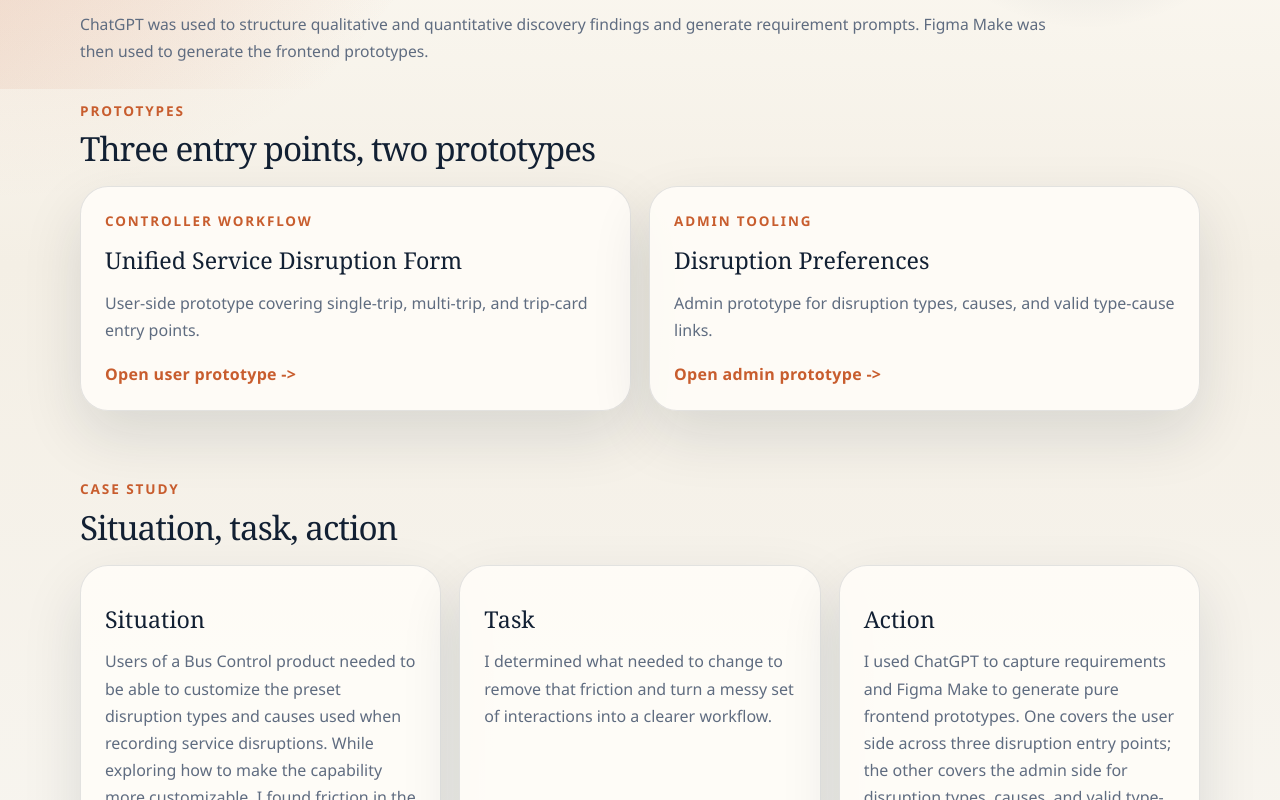
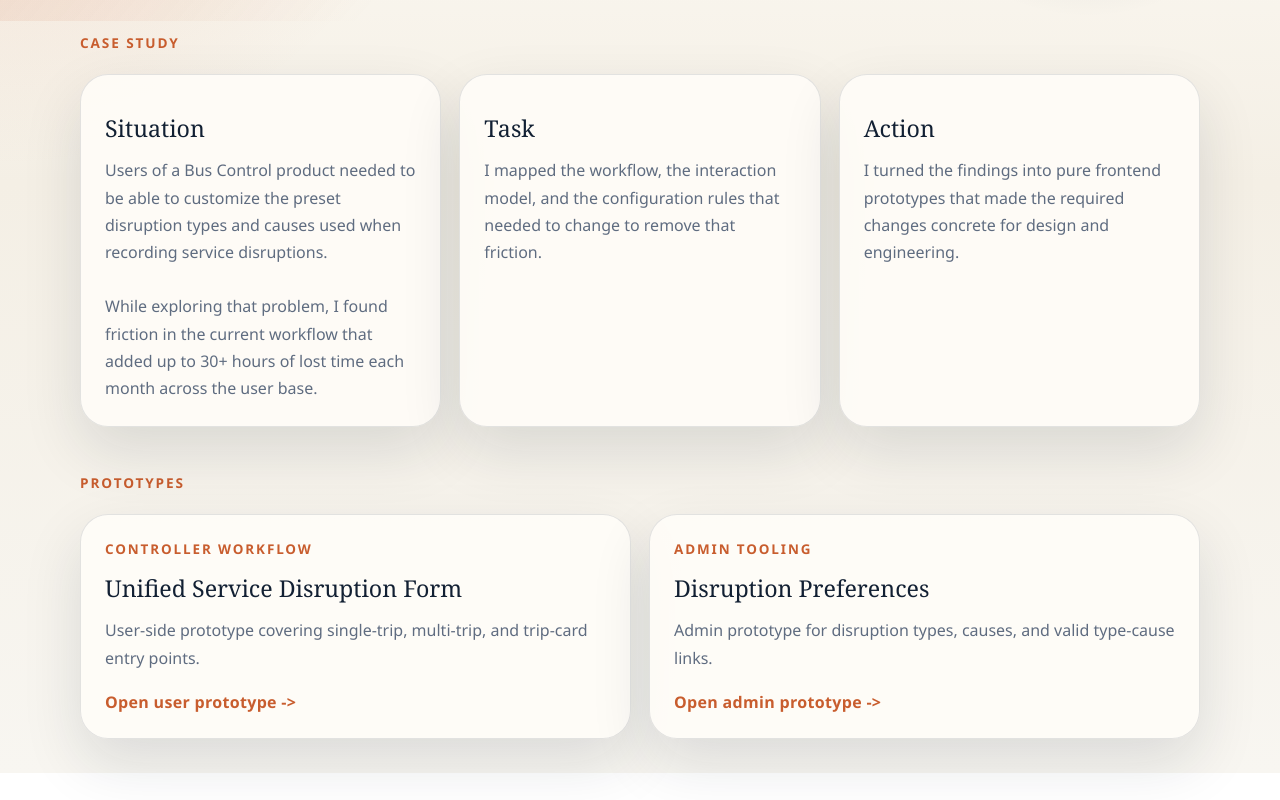
Before and after one commit to jamesfconway/disruptions-example, a React (Vite) app: page / in a window 1280 px wide. Shown: the part 300-1100 px from the top of the page. After the commit the page ends 1073 px from the top, so only its background shows below. Built offline with nearby package versions, Linux system fonts and the light colour scheme.

Commit message:
Tighten showcase landing structure

```diff
--- a/src/App.tsx
+++ b/src/App.tsx
@@ -19,18 +19,26 @@ const navItems: NavItem[] = [
 const storyBlocks = [
   {
     title: "Situation",
-    body:
-      "Users of a Bus Control product needed to be able to customize the preset disruption types and causes used when recording service disruptions. While exploring how to make the capability more customizable, I found friction in the current workflow that added up to 30+ hours of lost time each month across the user base."
+    body: (
+      <>
+        Users of a Bus Control product needed to be able to customize the preset
+        disruption types and causes used when recording service disruptions.
+        <br />
+        <br />
+        While exploring that problem, I found friction in the current workflow that
+        added up to 30+ hours of lost time each month across the user base.
+      </>
+    )
   },
   {
     title: "Task",
     body:
-      "I determined what needed to change to remove that friction and turn a messy set of interactions into a clearer workflow."
+      "I mapped the workflow, the interaction model, and the configuration rules that needed to change to remove that friction."
   },
   {
     title: "Action",
     body:
-      "I used ChatGPT to capture requirements and Figma Make to generate pure frontend prototypes. One covers the user side across three disruption entry points; the other covers the admin side for disruption types, causes, and valid type-cause links. I used both to align design and engineering."
+      "I turned the findings into pure frontend prototypes that made the required changes concrete for design and engineering."
   }
 ];
 
@@ -148,11 +156,20 @@ function HomePage() {
               hours each month across the user base. I used AI-assisted frontend prototypes to
               show what needed to change.
             </p>
-            <p className="showcase-hero__note">
-              ChatGPT was used to structure qualitative and quantitative discovery findings and
-              generate requirement prompts. Figma Make was then used to generate the frontend
-              prototypes.
-            </p>
+          </div>
+        </div>
+      </section>
+
+      <section className="showcase-section showcase-section--cards">
+        <div className="showcase-shell">
+          <p className="showcase-eyebrow">Case study</p>
+          <div className="showcase-card-grid">
+            {storyBlocks.map((block) => (
+              <article className="showcase-card" key={block.title}>
+                <h3 className="showcase-card__title">{block.title}</h3>
+                <p className="showcase-card__body">{block.body}</p>
+              </article>
+            ))}
           </div>
         </div>
       </section>
@@ -160,7 +177,6 @@ function HomePage() {
       <section className="showcase-section showcase-section--cards">
         <div className="showcase-shell">
           <p className="showcase-eyebrow">Prototypes</p>
-          <h2 className="showcase-section__title">Three entry points, two prototypes</h2>
           <div className="showcase-card-grid showcase-card-grid--two">
             {prototypeCards.map((card) => (
               <a className="showcase-card showcase-card--link" key={card.title} href={card.href}>
@@ -169,21 +185,6 @@ function HomePage() {
                 <p className="showcase-card__body">{card.description}</p>
                 <span className="showcase-card__cta">{card.cta}</span>
               </a>
-            ))}
-          </div>
-        </div>
-      </section>
-
-      <section className="showcase-section">
-        <div className="showcase-shell">
-          <p className="showcase-eyebrow">Case study</p>
-          <h2 className="showcase-section__title">Situation, task, action</h2>
-          <div className="showcase-card-grid">
-            {storyBlocks.map((block) => (
-              <article className="showcase-card" key={block.title}>
-                <h3 className="showcase-card__title">{block.title}</h3>
-                <p className="showcase-card__body">{block.body}</p>
-              </article>
             ))}
           </div>
         </div>
--- a/src/showcase.css
+++ b/src/showcase.css
@@ -159,13 +159,6 @@ a {
 
 .showcase-hero__copy {
   max-width: 980px;
-}
-
-.showcase-hero__note {
-  margin: 14px 0 0;
-  color: var(--showcase-muted);
-  font-size: 0.98rem;
-  line-height: 1.7;
 }
 
 .showcase-button {
```
